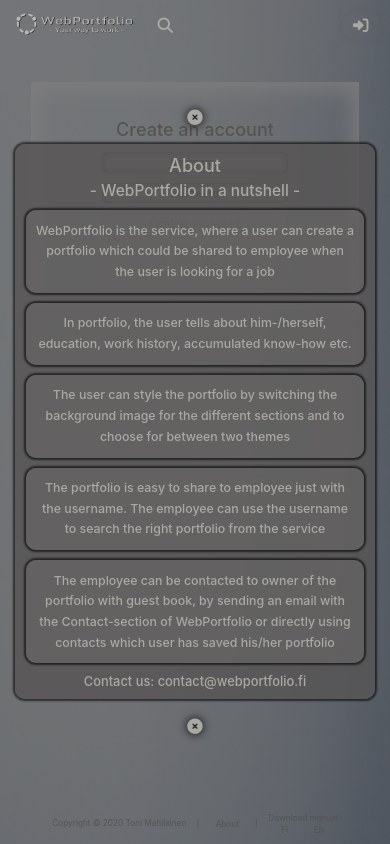
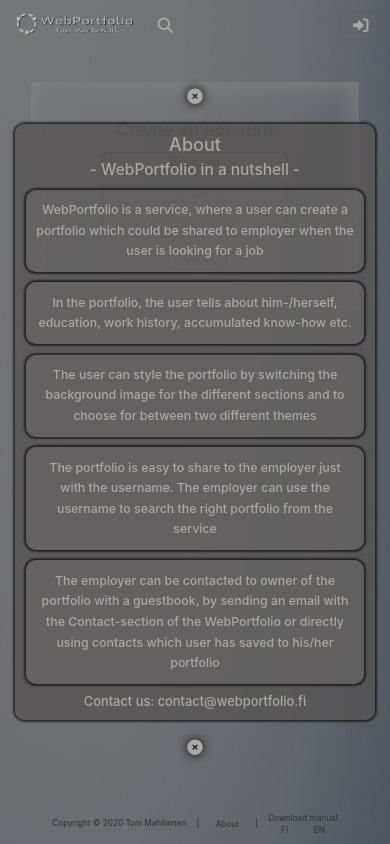
Before and after one commit to toni-mahilainen/WebPortfolio, a React (Create React App) app: page / in a window 390 px wide. Both pictures are taken after a click on the button "About". Built offline with nearby package versions, Linux system fonts and the light colour scheme.

Commit message:
Korjaus convertToDate-metodiin

```diff
--- a/src/Components/EditPortfolio/editPortfolio.jsx
+++ b/src/Components/EditPortfolio/editPortfolio.jsx
@@ -2226,10 +2226,10 @@ class InfoEdit extends Component {
 
     // Converts a datetime to a date format which is correct to date input field
     convertToDate(date) {
-        console.log(date);
         let birthdate = new Date(date);
-        let splitted = birthdate.toISOString().split("T")
-
+        let tzoffset = (new Date()).getTimezoneOffset() * 60000; //offset in milliseconds
+        let localISOTime = (new Date(birthdate - tzoffset)).toISOString();
+        let splitted = localISOTime.split("T");
         return splitted[0];
     }
 
@@ -3304,7 +3304,8 @@ class EditPortfolio extends Component {
         let footer = document.getElementById("footer");
         let footerDividers = document.getElementsByClassName("footerDivider");
         let showAboutModal = document.getElementById("showAboutModal");
-        let downloadManualLink = document.getElementById("downloadManualLink");
+        let downloadManualLinkFi = document.getElementById("downloadManualLinkFi");
+        let downloadManualLinkEn = document.getElementById("downloadManualLinkEn");
         if (!footer.classList.contains("absolute")) {
             footer.className = "absolute";
         }
@@ -3312,7 +3313,8 @@ class EditPortfolio extends Component {
         [...footerDividers].forEach(element => {
             element.classList.remove("darker")
         });
-        downloadManualLink.classList.remove("darker");
+        downloadManualLinkFi.classList.remove("darker");
+        downloadManualLinkEn.classList.remove("darker");
         showAboutModal.classList.remove("darker");
         /*
             If the first login mark exists, the basic content request is sent and the folder will be created to Azure
--- a/src/Components/Footer/footer.css
+++ b/src/Components/Footer/footer.css
@@ -7,7 +7,7 @@ footer {
 }
 
 footer h4 {
-    margin: .5rem;
+  margin: 0.5rem;
 }
 
 .relative {
@@ -39,7 +39,7 @@ footer .col {
 
 #linkWrapper {
   display: flex;
-    padding-top: .2rem;
+  padding-top: 0.2rem;
 }
 
 #downloadManualLinkFi,
@@ -104,7 +104,7 @@ footer .col {
 }
 
 #aboutModalWrapper h3 {
-    margin-bottom: .5rem;
+  margin-bottom: 0.5rem;
 }
 
 #aboutModalWrapper h4 {
@@ -119,7 +119,7 @@ footer .col {
 
 #infoList li {
   margin: 1rem 0;
-    padding: .5rem;
+  padding: 0.5rem;
   background-color: rgba(105, 102, 102, 0.6);
   box-shadow: 0px 0px 2px 2px rgba(0, 0, 0, 0.6);
   border-radius: 10px;
@@ -127,7 +127,7 @@ footer .col {
 
 #upperCloseAboutModalBtn,
 #lowerCloseAboutModalBtn {
-    margin: .3rem;
+  margin: 0.3rem;
   right: 0;
   background-color: transparent;
   border: none;
@@ -138,7 +138,7 @@ footer .col {
 #lowerCloseAboutModalBtn .fas {
   opacity: 1;
   text-shadow: 0px 0px 10px rgba(0, 0, 0, 1);
-    padding: .5rem;
+  padding: 0.5rem;
 }
 
 /*#endregion*/
@@ -150,15 +150,29 @@ footer .col {
 }
 
 @media screen and (max-width: 991px) {
-
 }
 
 @media screen and (max-width: 768px) {
-
 }
 
 @media screen and (max-width: 479px) {
+}
+@media only screen and (orientation: portrait) {
+  @media screen and (max-width: 768px) {
+    footer {
+      color: rgb(99, 98, 94);
+    }
 
+    .footerDivider {
+      color: rgb(99, 98, 94);
+    }
+
+    #downloadManualLinkFi,
+    #downloadManualLinkEn,
+    #showAboutModal {
+      color: rgb(99, 98, 94);
+    }
+  }
 }
 
 @media screen and (max-height: 768px) {
@@ -170,7 +184,8 @@ footer .col {
     color: rgb(99, 98, 94);
   }
 
-    #downloadManualLink,
+  #downloadManualLinkFi,
+  #downloadManualLinkEn,
   #showAboutModal {
     color: rgb(99, 98, 94);
   }
--- a/src/Components/Footer/footer.jsx
+++ b/src/Components/Footer/footer.jsx
@@ -38,8 +38,8 @@ class Footer extends Component {
                             <div>
                                 <small>Download manual</small>
                                 <div id="linkWrapper">
-                                    <a id="downloadManualLinkFi" target="blank_" href="https://webportfolio.blob.core.windows.net/manuals/WebPortfolio_manual_fi.pdf?sp=r&st=2020-10-19T16:43:07Z&se=2021-10-19T00:43:07Z&spr=https&sv=2019-12-12&sr=b&sig=LiLm%2B8gGLN44EuAQi%2B54lwKGKcTJpCqDDxKFx2qmKqc%3D"><small>FI</small></a>
-                                    <a id="downloadManualLinkEn" target="blank_" href="https://webportfolio.blob.core.windows.net/manuals/WebPortfolio_manual_fi.pdf?sp=r&st=2020-10-19T16:43:07Z&se=2021-10-19T00:43:07Z&spr=https&sv=2019-12-12&sr=b&sig=LiLm%2B8gGLN44EuAQi%2B54lwKGKcTJpCqDDxKFx2qmKqc%3D"><small>EN</small></a>
+                                    <a id="downloadManualLinkFi" target="blank_" href="https://webportfolio.blob.core.windows.net/manuals/WebPortfolio_manual_fi.pdf?sp=r&st=2020-10-22T06:21:46Z&se=2021-10-22T14:21:46Z&spr=https&sv=2019-12-12&sr=b&sig=lz6QjTHcS0U0Hhfpmn%2BsB5xtd7kSgeF5wkMES5G1FrM%3D"><small>FI</small></a>
+                                    <a id="downloadManualLinkEn" target="blank_" href="https://webportfolio.blob.core.windows.net/manuals/WebPortfolio_manual_en.pdf?sp=r&st=2020-10-22T06:22:55Z&se=2021-10-22T14:22:55Z&spr=https&sv=2019-12-12&sr=b&sig=JLkLuW2kAyp4RCoB%2FO6BSi%2B8PzQDvy%2B%2FY%2FnOIaHaeEg%3D"><small>EN</small></a>
                                 </div>
                             </div>
                         </Col>
@@ -57,11 +57,11 @@ class Footer extends Component {
                                 <h3>About</h3>
                                 <h4>- WebPortfolio in a nutshell -</h4>
                                 <ul id="infoList">
-                                    <li>WebPortfolio is the service, where a user can create a portfolio which could be shared to employee when the user is looking for a job</li>
-                                    <li>In portfolio, the user tells about him-/herself, education, work history, accumulated know-how etc.</li>
-                                    <li>The user can style the portfolio by switching the background image for the different sections and to choose for between two themes</li>
-                                    <li>The portfolio is easy to share to employee just with the username. The employee can use the username to search the right portfolio from the service</li>
-                                    <li>The employee can be contacted to owner of the portfolio with guest book, by sending an email with the Contact-section of WebPortfolio or directly using contacts which user has saved his/her portfolio </li>
+                                    <li>WebPortfolio is a service, where a user can create a portfolio which could be shared to employer when the user is looking for a job</li>
+                                    <li>In the portfolio, the user tells about him-/herself, education, work history, accumulated know-how etc.</li>
+                                    <li>The user can style the portfolio by switching the background image for the different sections and to choose for between two different themes</li>
+                                    <li>The portfolio is easy to share to the employer just with the username. The employer can use the username to search the right portfolio from the service</li>
+                                    <li>The employer can be contacted to owner of the portfolio with a guestbook, by sending an email with the Contact-section of the WebPortfolio or directly using contacts which user has saved to his/her portfolio</li>
                                 </ul>
                                 <h5>Contact us: contact@webportfolio.fi</h5>
                             </div>
```
Lines whose indentation alone changed are shown as unchanged.
